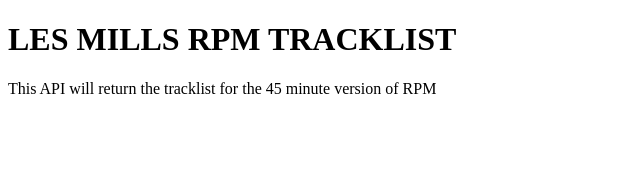
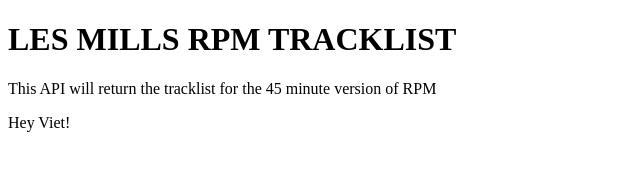
Before and after one commit to acoderlooksat50/lmapi, a website: page index.html in a window 1280 px wide. Shown: the full height of the page, 0-640 px from the left. Drawn offline with Linux system fonts and the light colour scheme.

Commit message:
small change

```diff
--- a/index.html
+++ b/index.html
@@ -8,5 +8,6 @@
 <body>
     <h1>LES MILLS RPM TRACKLIST</h1>
     <p>This API will return the tracklist for the 45 minute version of RPM</p>
+    <p>Hey Viet!</p>
 </body>
 </html>
```
